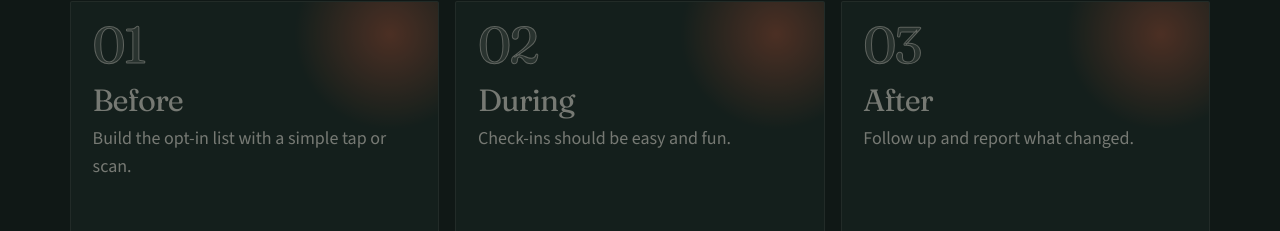
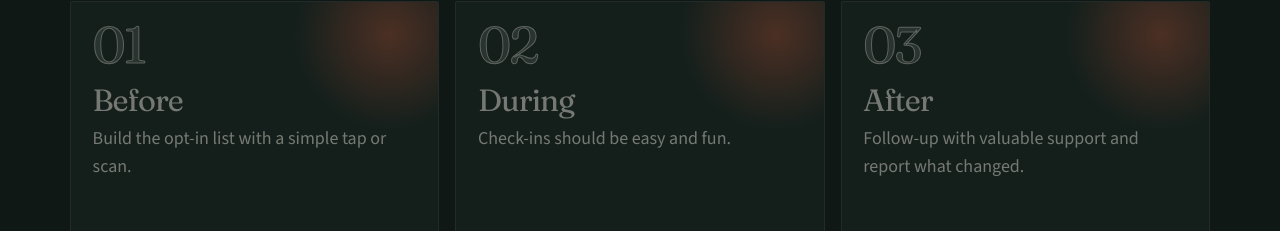
Before and after one commit to hopeonesource/hope1source.org, a React (Vite) app in the folder preview-v4/: page /readiness in a window 1280 px wide. Shown: the part 712-943 px from the top of the page. Built offline with nearby package versions, Linux system fonts and the light colour scheme.

Commit message:
Refine readiness follow-up step

```diff
--- a/preview-v4/src/pages/Readiness.jsx
+++ b/preview-v4/src/pages/Readiness.jsx
@@ -12,7 +12,7 @@ const checklist = [
   'Before the weather turns, agree who sends the alert and which official channel carries the live update.',
   'During cold, heat, a storm, or a closure, send shelter, ride, or service information to people who opted in.',
   'Check in privately. Hear what did not work.',
-  'Afterward, follow up and report what changed.',
+  'Follow-up with valuable support and report what changed.',
   'Point residents to the agency’s own channels for a live alert. This site is not a live alert feed.',
 ]
 
@@ -60,7 +60,7 @@ export default function Readiness() {
                 03
               </span>
               <h3>After</h3>
-              <p>Follow up and report what changed.</p>
+              <p>Follow-up with valuable support and report what changed.</p>
             </article>
           </div>
         </div>
```
Also changed, not shown: 1 other file (tests, documents, lock files or other folders).
